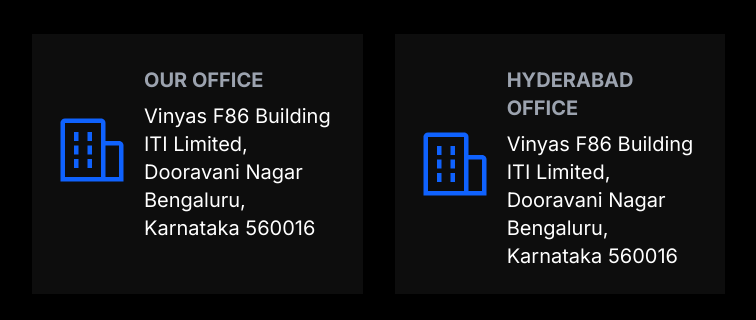
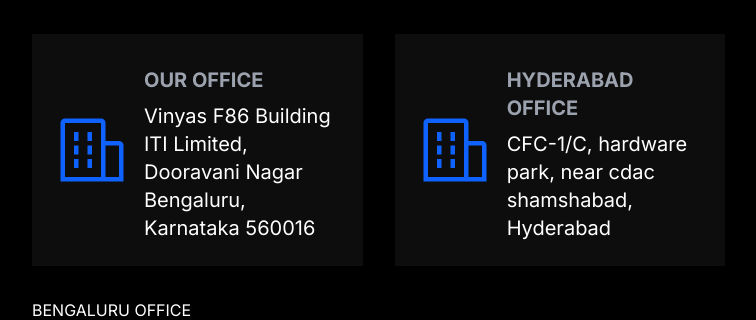
Before and after one commit to kunalvishnoi/irfmw, a Next.js app: page /contact-us in a window 1280 px wide. Shown: the part 1106-1426 px from the top of the page, without its empty margins (80-836 px from the left). Built offline with nearby package versions, Linux system fonts and the light colour scheme.

Commit message:
hyderabad location add

```diff
--- a/src/app/contact-us/page.js
+++ b/src/app/contact-us/page.js
@@ -93,10 +93,7 @@
               <img src="../enter.png" alt="" className="mr-4" />
               <div>
               <h3 className="text-xl my-2 font-bold text-gray-400">HYDERABAD OFFICE</h3>
-              <p className="text-xl">Vinyas F86 Building
-ITI Limited, Dooravani Nagar
-Bengaluru, Karnataka
-560016</p>
+              <p className="text-xl">CFC-1/C, hardware park, near cdac shamshabad, Hyderabad</p>
 
               </div>
               </div>
```
